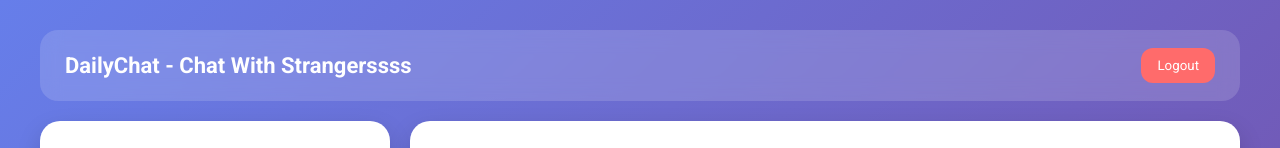
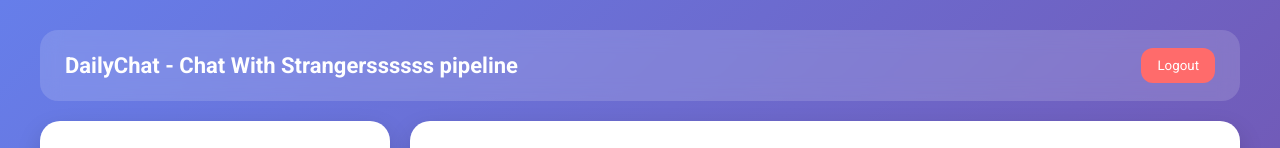
Before and after one commit to huzaifa-kzk/DailyJournal, a plain HTML site: page frontend/dashboard.html in a window 1280 px wide. Shown: the top 148 px of the page. Drawn offline with Linux system fonts and the light colour scheme; no server answers.

Commit message:
fixing pipeline

```diff
--- a/frontend/dashboard.html
+++ b/frontend/dashboard.html
@@ -11,7 +11,7 @@
 <body>
 
   <header class="topbar">
-    <h1>DailyChat - Chat With Strangerssss</h1>
+    <h1>DailyChat - Chat With Strangerssssss pipeline</h1>
     <button class="logout-btn" onclick="logout()">Logout</button>
   </header>
 
```
